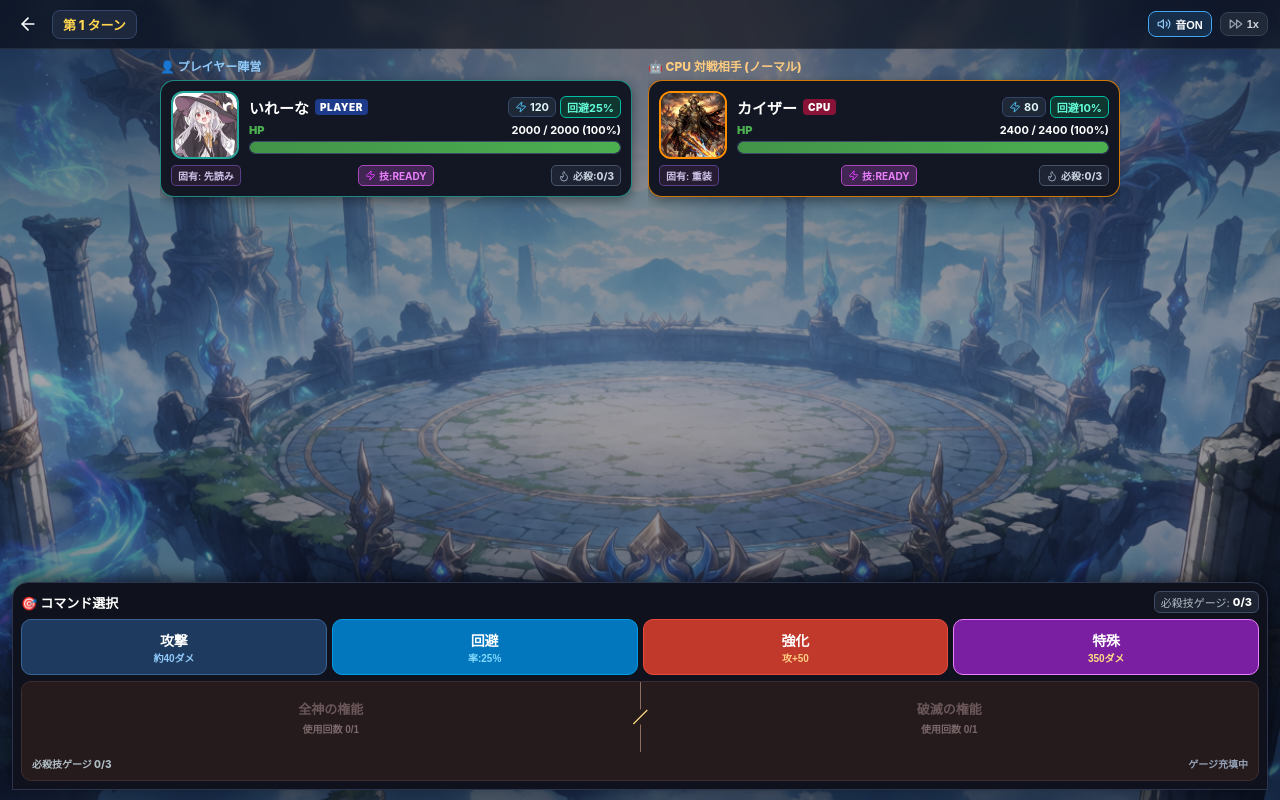
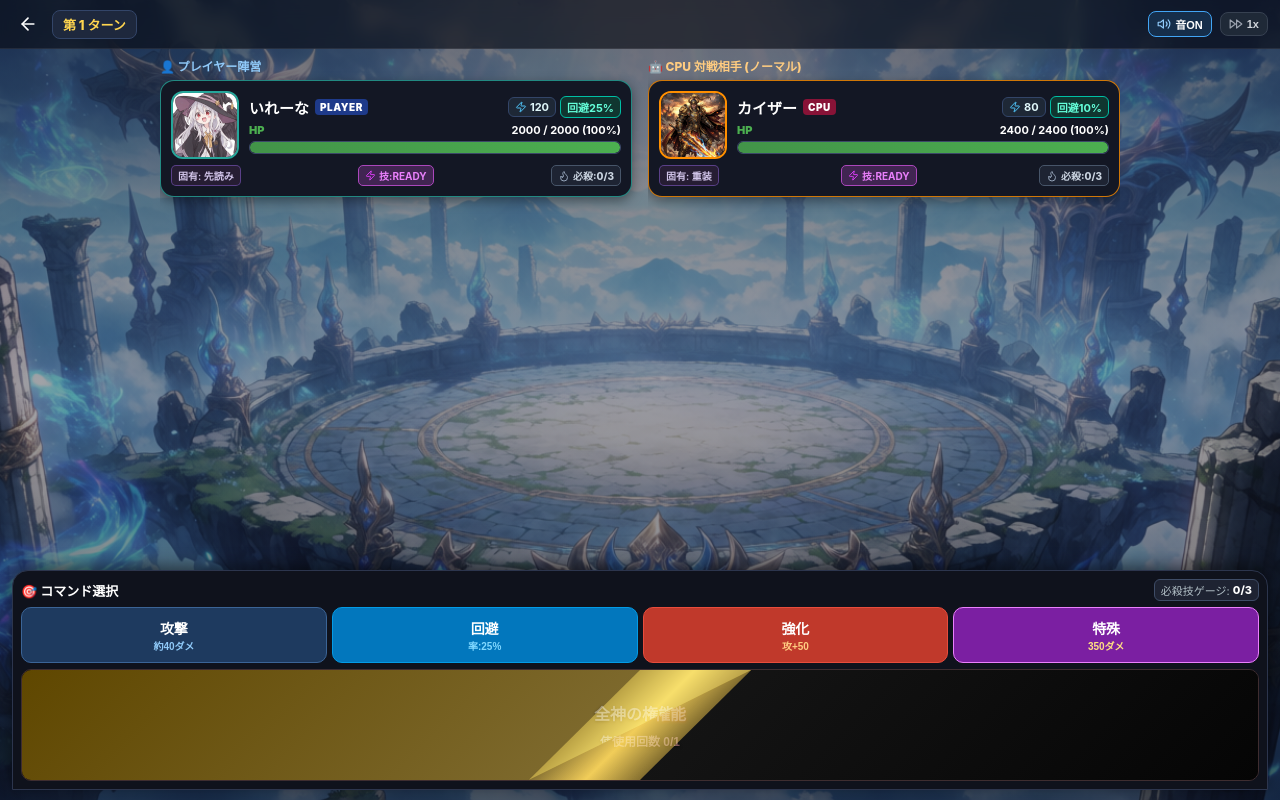
Before and after one commit to toraigon91412250-png/-, a React (Vite) app in the folder web/: page / in a window 1280 px wide. Both pictures are taken after a click on the button "バトル開始！". Built offline with nearby package versions, Linux system fonts and the light colour scheme.

Commit message:
Refine Irena ultimate diagonal split UI
* Enhance Irena ultimate diagonal split UI

* Fix ActionDock JSX closing tags

* Simplify Irena ultimate UI conditionals

```diff
--- a/web/src/components/ActionDock.tsx
+++ b/web/src/components/ActionDock.tsx
@@ -223,8 +223,7 @@ export const ActionDock: React.FC<ActionDockProps> = ({
       </div>
 
       {/* Row 2: Prominent 必殺技 Command */}
-      {isIrenaUltimate ? (
-        hasUnlockedOmnipotence ? (
+      {isIrenaUltimate && hasUnlockedOmnipotence && (
         <div
           style={{
             width: '100%',
@@ -290,126 +289,121 @@ export const ActionDock: React.FC<ActionDockProps> = ({
           >
             <span>全神の権能 1/1</span>
             <span>／</span>
-              <span>破滅の権能 1/1</span>
+            <span>破壊の権能 1/1</span>
           </div>
         </div>
-        ) : (
+      )}
+
+      {isIrenaUltimate && !hasUnlockedOmnipotence && (
         <div
           style={{
+            position: 'relative',
             width: '100%',
+            minHeight: '112px',
             border: isEnabled && isUltimateReady ? '1.5px solid #FFD54F' : '1px solid #3E2D30',
             borderRadius: '10px',
-              backgroundColor: '#251A1C',
             overflow: 'hidden',
-              boxShadow: isEnabled && isUltimateReady ? '0 0 12px rgba(255, 213, 79, 0.4)' : 'none',
-            }}
-          >
-            <div
-              style={{
-                display: 'grid',
-                gridTemplateColumns: '1fr 1px 1fr',
-                minHeight: '70px',
+            background: 'linear-gradient(135deg, #050505 0%, #0A0A0A 32%, #6E5818 47%, #FFD54F 50%, #6E5818 53%, #0A0A0A 68%, #050505 100%)',
+            boxShadow: isEnabled && isUltimateReady ? '0 0 14px rgba(255, 213, 79, 0.45)' : 'none',
           }}
         >
           <button
             onClick={() => onIrenaUltimateAction('ALL_GODS')}
             disabled={!isEnabled || !isUltimateReady || hasUsedAllGods}
             style={{
-                  minWidth: 0,
-                  backgroundColor: isEnabled && isUltimateReady && !hasUsedAllGods ? '#D84315' : '#251A1C',
-                  color: isEnabled && isUltimateReady && !hasUsedAllGods ? '#FFFFFF' : '#6B575A',
+              position: 'absolute',
+              inset: 0,
+              width: '100%',
+              clipPath: 'polygon(0 0, 59% 0, 41% 100%, 0 100%)',
+              background: isEnabled && isUltimateReady && !hasUsedAllGods
+                ? 'linear-gradient(135deg, #A67C00 0%, #E6C15A 48%, #8D6E63 100%)'
+                : 'linear-gradient(135deg, #5F4700 0%, #7E6A2E 48%, #4A373A 100%)',
+              color: isEnabled && isUltimateReady && !hasUsedAllGods ? '#FFFFFF' : '#A89B7A',
               border: 'none',
               cursor: isEnabled && isUltimateReady && !hasUsedAllGods ? 'pointer' : 'not-allowed',
               display: 'flex',
               flexDirection: 'column',
               alignItems: 'center',
               justifyContent: 'center',
-                  gap: '3px',
-                  padding: '6px 4px',
+              gap: '7px',
+              padding: '8px 20px 8px 8px',
+              zIndex: 1,
             }}
           >
-                <span style={{ fontSize: '13px', fontWeight: 900, whiteSpace: 'nowrap' }}>全神の権能</span>
-                <span style={{ fontSize: '10px', fontWeight: 800, color: isEnabled && isUltimateReady && !hasUsedAllGods ? '#FFE082' : '#7B686A' }}>
+            <span style={{ fontSize: '16px', fontWeight: 900, whiteSpace: 'nowrap', textShadow: '0 1px 3px rgba(0,0,0,0.45)' }}>
+              全神の権能
+            </span>
+            <span
+              style={{
+                fontSize: '12px',
+                fontWeight: 900,
+                color: isEnabled && isUltimateReady && !hasUsedAllGods ? '#FFFFFF' : '#A89B7A',
+                whiteSpace: 'nowrap',
+                textShadow: '0 1px 3px rgba(0,0,0,0.55)',
+              }}
+            >
               使用回数 {irenaUltimateUses.allGods}/1
             </span>
           </button>
-
-              <div style={{ width: '1px', backgroundColor: '#8D6E63', alignSelf: 'stretch', position: 'relative' }}>
-                <span
-                  style={{
-                    position: 'absolute',
-                    left: '50%',
-                    top: '50%',
-                    transform: 'translate(-50%, -50%)',
-                    fontSize: '15px',
-                    fontWeight: 900,
-                    color: '#FFE082',
-                    lineHeight: 1,
-                    backgroundColor: '#251A1C',
-                  }}
-                >
-                  ／
-                </span>
-              </div>
 
           <button
             onClick={() => onIrenaUltimateAction('RUIN')}
             disabled={!isEnabled || !isUltimateReady || hasUsedRuin}
             style={{
-                  minWidth: 0,
-                  backgroundColor: isEnabled && isUltimateReady && !hasUsedRuin ? '#D84315' : '#251A1C',
-                  color: isEnabled && isUltimateReady && !hasUsedRuin ? '#FFFFFF' : '#6B575A',
+              position: 'absolute',
+              inset: 0,
+              width: '100%',
+              clipPath: 'polygon(59% 0, 100% 0, 100% 100%, 41% 100%)',
+              background: isEnabled && isUltimateReady && !hasUsedRuin
+                ? 'linear-gradient(135deg, #121212 0%, #050505 62%, #000000 100%)'
+                : 'linear-gradient(135deg, #252525 0%, #111111 62%, #050505 100%)',
+              color: isEnabled && isUltimateReady && !hasUsedRuin ? '#FF2D2D' : '#7E5858',
               border: 'none',
               cursor: isEnabled && isUltimateReady && !hasUsedRuin ? 'pointer' : 'not-allowed',
               display: 'flex',
               flexDirection: 'column',
               alignItems: 'center',
               justifyContent: 'center',
-                  gap: '3px',
-                  padding: '6px 4px',
+              gap: '7px',
+              padding: '8px 8px 8px 20px',
+              zIndex: 1,
             }}
           >
-                <span style={{ fontSize: '13px', fontWeight: 900, whiteSpace: 'nowrap' }}>破滅の権能</span>
-                <span style={{ fontSize: '10px', fontWeight: 800, color: isEnabled && isUltimateReady && !hasUsedRuin ? '#FFE082' : '#7B686A' }}>
+            <span style={{ fontSize: '16px', fontWeight: 900, whiteSpace: 'nowrap', textShadow: '0 1px 3px rgba(255,0,0,0.3)' }}>
+              破壊の権能
+            </span>
+            <span
+              style={{
+                fontSize: '12px',
+                fontWeight: 900,
+                color: isEnabled && isUltimateReady && !hasUsedRuin ? '#FF2D2D' : '#7E5858',
+                whiteSpace: 'nowrap',
+                textShadow: '0 1px 3px rgba(0,0,0,0.8)',
+              }}
+            >
               使用回数 {irenaUltimateUses.ruin}/1
             </span>
           </button>
-            </div>
 
           <div
+            aria-hidden="true"
             style={{
-                display: 'flex',
-                alignItems: 'center',
-                justifyContent: 'space-between',
-                gap: '8px',
-                minHeight: '28px',
-                padding: '0 10px 6px',
+              position: 'absolute',
+              top: 0,
+              bottom: 0,
+              left: '41%',
+              width: '18%',
+              background: 'linear-gradient(135deg, rgba(0,0,0,0.96) 0%, rgba(93,73,18,0.9) 28%, rgba(255,213,79,0.94) 50%, rgba(93,73,18,0.9) 72%, rgba(0,0,0,0.96) 100%)',
+              clipPath: 'polygon(50% 0, 100% 0, 50% 100%, 0 100%)',
+              pointerEvents: 'none',
+              zIndex: 2,
+              mixBlendMode: 'screen',
             }}
-            >
-              <div
-                style={{
-                  fontSize: '10px',
-                  fontWeight: 800,
-                  color: isUltimateReady ? '#FFE082' : '#B0BEC5',
-                  whiteSpace: 'nowrap',
-                }}
-              >
-                必殺技ゲージ {player.ultimateGauge}/3
+          />
         </div>
-              <div
-                style={{
-                  fontSize: '10px',
-                  fontWeight: 800,
-                  color: isUltimateReady ? '#FFE082' : '#94A3B8',
-                  whiteSpace: 'nowrap',
-                }}
-              >
-                {isUltimateReady ? `${ultimateDamagePreview}ダメ [発動可能!]` : 'ゲージ充填中'}
-              </div>
-            </div>
-          </div>
-        )
-      ) : (
+      )}
+
+      {!isIrenaUltimate && (
         <button
           onClick={() => onAction('ULTIMATE')}
           disabled={!isEnabled || !isUltimateReady}
@@ -451,7 +445,6 @@ export const ActionDock: React.FC<ActionDockProps> = ({
               【{player.character.ultimateSkillName}】
             </span>
           </div>
-
           <div
             style={{
               fontSize: '11px',
```
Lines whose indentation alone changed are shown as unchanged.
